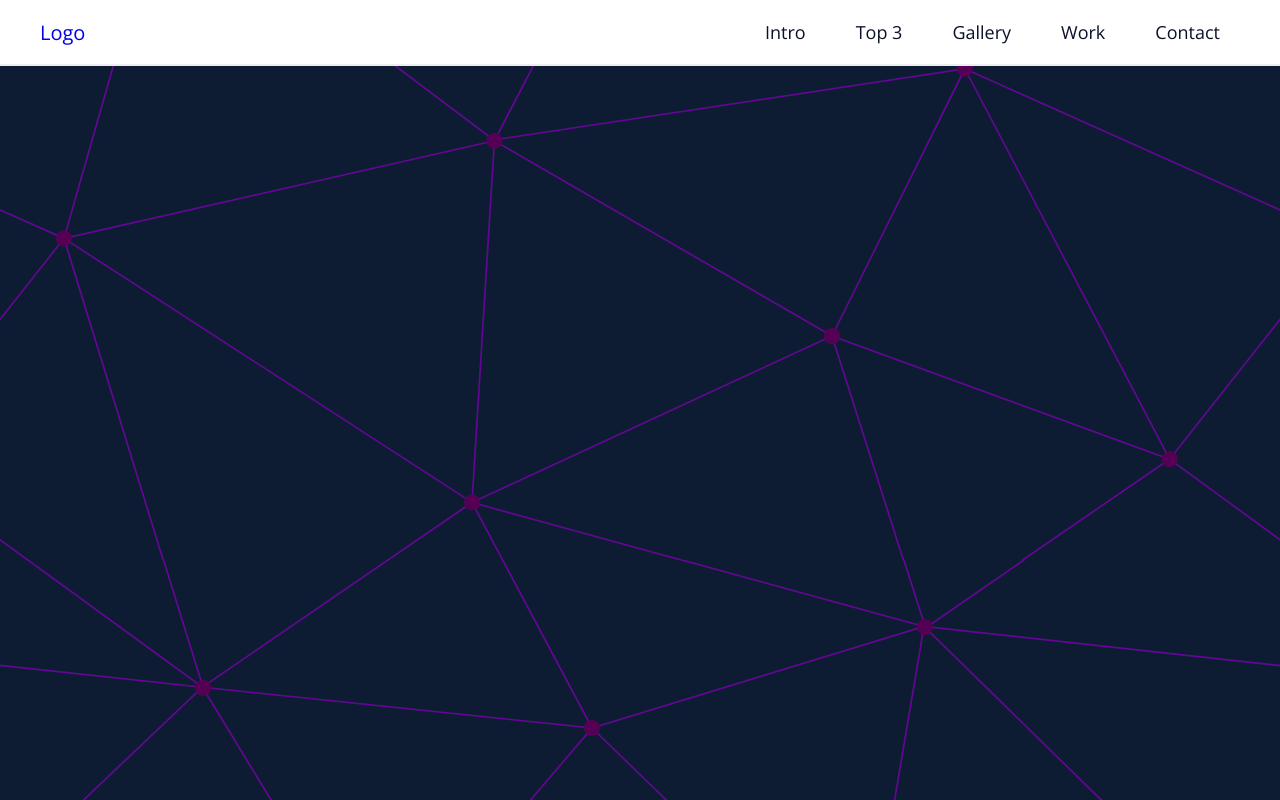
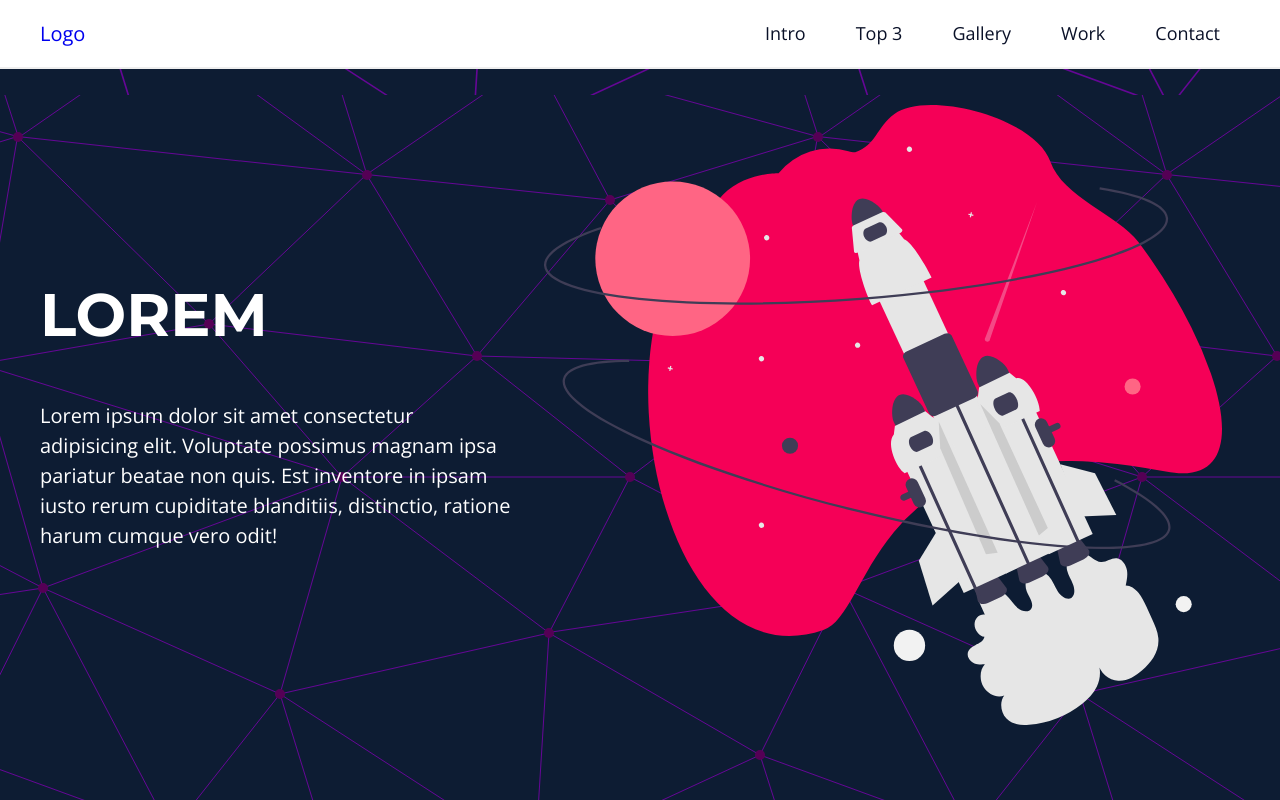
Before and after one commit to Jhonatanmizu/LandingPage, a plain HTML site: page index.html in a window 1280 px wide. Shown: the top 800 px of the page. Drawn offline with nearby package versions, Linux system fonts and the light colour scheme.

Commit message:
Finished intro layout

```diff
--- /dev/null
+++ b/assets/css/elements.css
@@ -0,0 +1,52 @@
+* {
+  margin: 0;
+  padding: 0;
+  box-sizing: border-box;
+}
+html {
+  font-size: 62.5%;
+}
+body {
+  font-size: 2rem;
+  font-family: "Open sans", sans-serif;
+  color: var(--primary-color);
+  line-height: 1.5;
+}
+h1,
+h2,
+h3,
+h4,
+h5,
+h6 {
+  font-family: "Montserrat", sans-serif;
+}
+h1 {
+  font-size: 6rem;
+  text-transform: uppercase;
+}
+h2 {
+  font-size: 5.5rem;
+  line-height: 1.2;
+}
+
+h3 {
+  font-size: 5rem;
+}
+
+h4 {
+  font-size: 4.5rem;
+}
+
+h5 {
+  font-size: 4rem;
+}
+
+h6 {
+  font-size: 3.5rem;
+}
+a {
+  text-decoration: none;
+}
+li {
+  list-style: none;
+}
--- /dev/null
+++ b/assets/css/global.css
@@ -0,0 +1,9 @@
+@import url("https://fonts.googleapis.com/css2?family=Montserrat:wght@100;200;300;400;500;700;900&family=Open+Sans:wght@400;500;700&display=swap");
+
+:root {
+  --gap: 1rem;
+  --primary-color: #0a1128;
+  --secondary-color: #fff;
+  --grey: #eee;
+  --red: crimson;
+}
--- /dev/null
+++ b/assets/css/main.css
@@ -0,0 +1,23 @@
+.main-bg {
+  background-image: url("../img/endless.svg");
+  background-size: contain;
+  background-position: center center;
+  color: var(--secondary-color);
+}
+.white-bg {
+  background-color: var(--secondary-color);
+  color: var(--primary-color);
+}
+.main-content {
+  max-width: 120rem;
+
+  margin: 0 auto;
+  gap: var(--gap);
+}
+
+.section {
+  min-height: 100vh;
+}
+.menu-spacing {
+  height: 9.5rem;
+}
--- /dev/null
+++ b/assets/css/menu.css
@@ -0,0 +1,45 @@
+.menu {
+  position: fixed;
+  top: 0;
+  left: 0;
+  right: 0;
+  width: 100%;
+  color: var(--primary-color);
+  padding-top: 0;
+  padding-bottom: 0;
+  border-bottom: var(--grey) 0.2rem solid;
+  z-index: 1000;
+}
+.nav {
+  display: flex;
+  justify-content: space-between;
+  align-items: center;
+}
+.nav ul {
+  display: flex;
+  gap: var(--gap);
+  list-style: none;
+}
+.nav ul li a {
+  text-decoration: none;
+  display: block;
+  position: relative;
+  color: var(--primary-color);
+  padding: 2rem;
+  font-size: 1.8rem;
+  border-bottom: 0 solid var(--red);
+}
+.menu ul li a::after {
+  content: "";
+  position: absolute;
+  bottom: 1rem;
+  left: 50%;
+  width: 0;
+  height: 0.2rem;
+  background-color: var(--red);
+  transition: 0.3s ease-in-out;
+}
+.menu ul li a:hover::after {
+  left: 25%;
+  width: 50%;
+}
--- a/assets/css/style.css
+++ b/assets/css/style.css
@@ -1,122 +1,36 @@
-@import url("https://fonts.googleapis.com/css2?family=Montserrat:wght@100;200;300;400;500;700;900&family=Open+Sans:wght@400;500;700&display=swap");
-:root {
-  --gap: 1rem;
-  --primary-color: #0a1128;
-  --secondary-color: #fff;
-  --grey: #eee;
+.intro-content {
+  position: relative;
+  top: -8rem;
+  display: grid;
+  grid-template-columns: 1fr 1.5fr;
+  grid-template-rows: 1fr;
+  align-items: stretch;
+  height: 100vh;
+  gap: var(--gap);
 }
-* {
-  margin: 0;
-  padding: 0;
-  box-sizing: border-box;
+.intro-text {
+  display: flex;
+  flex-flow: column wrap;
+  justify-content: center;
 }
-html {
-  font-size: 62.5%;
-}
-body {
-  font-size: 2rem;
-  font-family: "Open sans", sans-serif;
-  color: var(--primary-color);
-}
-h1,
-h2,
-h3,
-h4,
-h5,
-h6 {
-  font-family: "Montserrat", sans-serif;
-}
-h1 {
+.intro-text h2 {
   font-size: 6rem;
   text-transform: uppercase;
+  margin-bottom: 5rem;
 }
-h2 {
-  font-size: 5.5rem;
+.intro-image {
+  display: flex;
+  align-items: center;
+  justify-content: center;
 }
-
-h3 {
-  font-size: 5rem;
+.intro-image img {
+  padding: 1rem;
+  max-width: 100%;
+  height: 80%;
 }
-
-h4 {
-  font-size: 4.5rem;
+@media (max-width: 600px) {
+  .intro-content {
+    grid-template-columns: 1fr;
+    grid-template-rows: 1fr 1fr;
+  }
 }
-
-h5 {
-  font-size: 4rem;
-}
-
-h6 {
-  font-size: 3.5rem;
-}
-a {
-  text-decoration: none;
-}
-li {
-  list-style: none;
-}
-.main-bg {
-  background-image: url("../img/endless.svg");
-  background-size: contain;
-  background-position: center center;
-  color: var(--secondary-color);
-}
-.white-bg {
-  background-color: var(--secondary-color);
-  color: var(--primary-color);
-}
-.main-content {
-  max-width: 1200px;
-
-  margin: 0 auto;
-  gap: var(--gap);
-}
-
-.section {
-  min-height: 100vh;
-}
-.menu {
-  position: fixed;
-  top: 0;
-  left: 0;
-  right: 0;
-  width: 100%;
-  background-color: var(--secondary-color);
-  color: var(--primary-color);
-  padding-top: 0;
-  padding-bottom: 0;
-  border-bottom: var(--grey) 2px solid;
-}
-.nav {
-  display: flex;
-  justify-content: space-between;
-  align-items: center;
-}
-.nav ul {
-  display: flex;
-  gap: var(--gap);
-  list-style: none;
-}
-.nav ul li a {
-  text-decoration: none;
-  display: block;
-  position: relative;
-  color: var(--primary-color);
-  padding: 2rem;
-  font-size: 1.8rem;
-  border-bottom: 0 solid crimson;
-}
-.menu ul li a::after {
-  content: "";
-  position: absolute;
-  bottom: 1rem;
-  left: 50%;
-  width: 0;
-  height: 0.2rem;
-  background-color: crimson;
-  transition: 0.3s ease-in-out;
-}
-.menu ul li a:hover::after {
-  left: 25%;
-  width: 50%;
-}
--- a/index.html
+++ b/index.html
@@ -4,20 +4,24 @@
 <head>
     <meta charset="UTF-8">
     <meta http-equiv="X-UA-Compatible" content="IE=edge">
+    <link rel="stylesheet" href="./assets/css/elements.css">
+    <link rel="stylesheet" href="./assets/css/main.css">
     <link rel="stylesheet" href="./assets/css/style.css">
+    <link rel="stylesheet" href="./assets/css/global.css">
+    <link rel="stylesheet" href="./assets/css/menu.css">
     <meta name="viewport" content="width=device-width, initial-scale=1.0">
     <title>Landing page</title>
 </head>
 
 <body class="main-bg">
 
-    <aside class="menu">
+    <aside class="menu white-bg">
         <div class="main-content nav">
             <a href="#">
                 <span>Logo</span></a>
             <nav>
                 <ul>
-                    <li><a href="#">Intro</a></li>
+                    <li><a href="#Intro">Intro</a></li>
                     <li><a href="#">Top 3</a></li>
                     <li><a href="#">Gallery</a></li>
                     <li><a href="#">Work</a></li>
@@ -26,18 +30,31 @@
             </nav>
         </div>
     </aside>
-    <section class="section">
+    <div class="menu-spacing"></div>
+    <section class="section main-bg" id="Intro">
+        <div class="main-content intro-content">
+
+            <div class="intro-text">
+
+                <h2>Lorem</h2>
+                <p>Lorem ipsum dolor sit amet consectetur adipisicing elit. Voluptate possimus magnam ipsa pariatur
+                    beatae
+                    non
+                    quis. Est inventore in ipsam iusto rerum cupiditate blanditiis, distinctio, ratione harum cumque
+                    vero
+                    odit!
+                </p>
+            </div>
+            <div class="intro-image">
+                <img src="./assets/img/spaceship.svg" alt="nave espacial">
+            </div>
+        </div>
+    </section>
+    <section class="section white-bg">
         Lorem ipsum dolor sit amet consectetur adipisicing elit. Suscipit facere quidem quas perferendis ab quos eveniet
         maiores nostrum atque minus, fugiat quia odit aliquam. Sapiente molestiae libero eaque asperiores illo.
     </section>
-    <section class="section">
-        Lorem ipsum dolor sit amet consectetur adipisicing elit. Suscipit facere quidem quas perferendis ab quos eveniet
-        maiores nostrum atque minus, fugiat quia odit aliquam. Sapiente molestiae libero eaque asperiores illo.
-    </section>
-    <section class="section">
-        Lorem ipsum dolor sit amet consectetur adipisicing elit. Suscipit facere quidem quas perferendis ab quos eveniet
-        maiores nostrum atque minus, fugiat quia odit aliquam. Sapiente molestiae libero eaque asperiores illo.
-    </section>
+
 </body>
 
 </html>
```
Also changed, not shown: assets/img/spaceship.svg (added).
